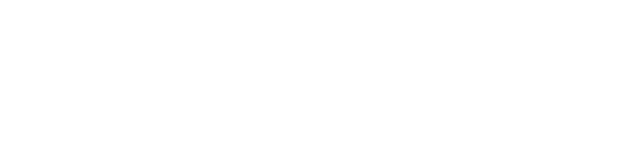
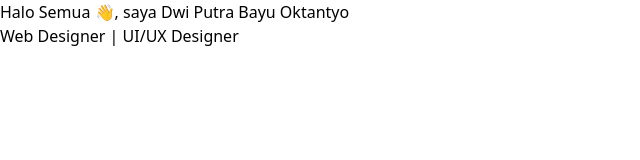
Before and after one commit to dpbayu/TailwindPortfolio, a website: page dist/index.html in a window 1280 px wide. Shown: the whole page, without its empty margins (0-640 px from the left). Drawn offline with Linux system fonts and the light colour scheme.

Commit message:
Update index.html

```diff
--- a/dist/index.html
+++ b/dist/index.html
@@ -8,6 +8,18 @@
     <link rel="stylesheet" href="./css/output.css">
 </head>
 <body>
-
+    <!-- Section Home -->
+    <section id="home" class="pt-6">
+        <div class="container">
+            <div class="flex flex-wrap">
+                <div class="width-full self-center px-4">
+                    <h1>Halo Semua 👋, saya Dwi Putra Bayu Oktantyo</h1>
+                    <h2>Web Designer | UI/UX Designer</h2>
+                    <p></p>
+                </div>
+            </div>
+        </div>
+    </section>
+    <!-- Section Home -->
 </body>
 </html>
```
